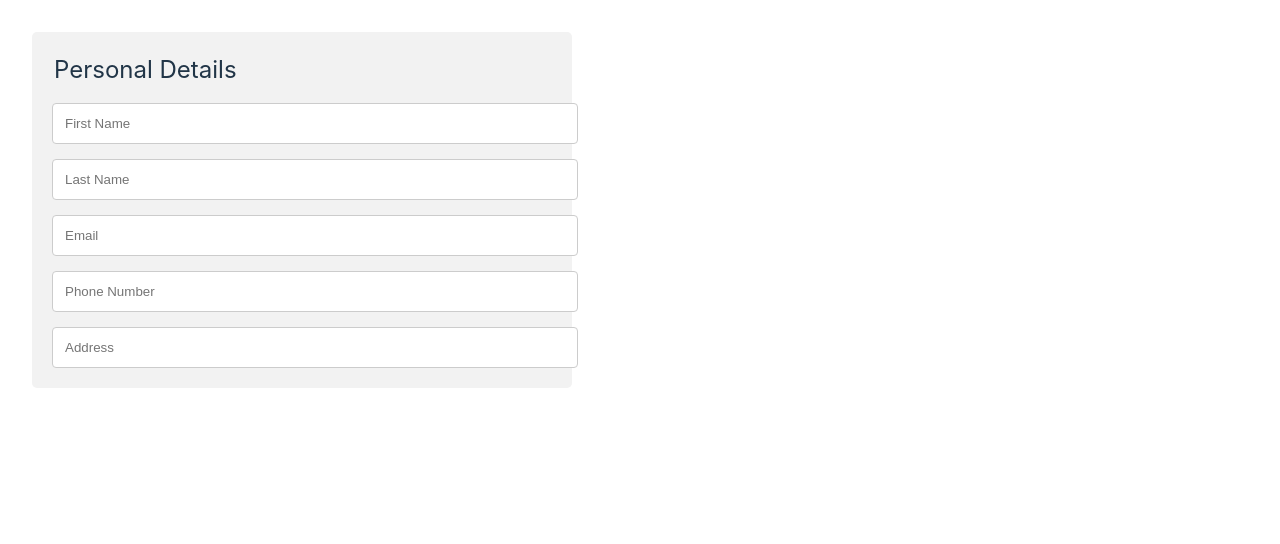
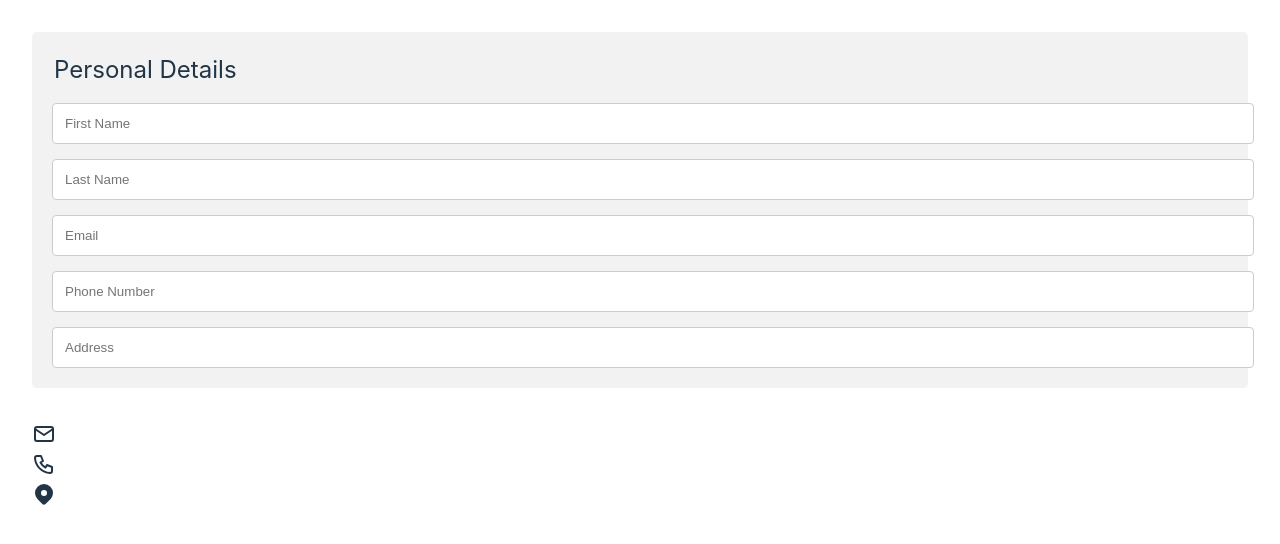
Before and after one commit to Samuel-Duncan/cv-application, a React (Vite) app: page / in a window 1280 px wide. Shown: the top 544 px of the page. Built offline with nearby package versions, Linux system fonts and the light colour scheme.

Commit message:
Add state to personal details form and preview

```diff
--- a/src/App.jsx
+++ b/src/App.jsx
@@ -1,11 +1,52 @@
 import { useState } from "react";
-import PersonalDetails from "./components/PersonalDetails";
+import exampleData from "./exampleData";
+import PersonalForm from "./components/PersonalForm";
+import PersonalPreview from "./components/PersonalPreview";
 import "./styles/App.css";
 
 function App() {
+  const [firstName, setFirstName] = useState("");
+  const [lastName, setLastName] = useState("");
+  const [email, setEmail] = useState("");
+  const [phoneNumber, setPhoneNumber] = useState("");
+  const [address, setAddress] = useState("");
+
+  const handleFirstName = (e) => {
+    setFirstName(e.target.value);
+  };
+
+  const handleLastName = (e) => {
+    setLastName(e.target.value);
+  };
+
+  const handleEmail = (e) => {
+    setEmail(e.target.value);
+  };
+
+  const handlePhoneNumber = (e) => {
+    setPhoneNumber(e.target.value);
+  };
+
+  const handleAddress = (e) => {
+    setAddress(e.target.value);
+  };
+
   return (
     <div className="page-wrapper">
-      <PersonalDetails />
+      <PersonalForm
+        firstNameChange={handleFirstName}
+        lastNameChange={handleLastName}
+        emailChange={handleEmail}
+        phoneNumberChange={handlePhoneNumber}
+        addressChange={handleAddress}
+      />
+      <PersonalPreview
+        firstName={firstName}
+        lastName={lastName}
+        email={email}
+        phoneNumber={phoneNumber}
+        address={address}
+      />
     </div>
   );
 }
--- a/src/components/PersonalDetails.jsx
+++ b/src/components/PersonalForm.jsx
@@ -1,58 +1,52 @@
 import Inputs from "./Inputs";
-import "../styles/PersonalDetails.css";
-function PersonalDetails({
-  firstName,
-  lastName,
-  email,
-  phoneNumber,
-  address,
-  onChange,
+import "../styles/Forms.css";
+function PersonalForm({
+  firstNameChange,
+  lastNameChange,
+  emailChange,
+  phoneNumberChange,
+  addressChange,
 }) {
   return (
-    <form action="" className="personal-details">
+    <form action="" className="form">
       <legend>Personal Details</legend>
       <Inputs
         id="firstName"
         label="First Name:"
         placeholder="First Name"
         type="text"
-        value={firstName}
-        onChange={onChange}
+        onChange={firstNameChange}
       />
       <Inputs
         id="lastName"
         label="Last Name:"
         placeholder="Last Name"
         type="text"
-        value={lastName}
-        onChange={onChange}
+        onChange={lastNameChange}
       />
       <Inputs
         id="email"
         label="Email:"
         placeholder="Email"
         type="email"
-        value={email}
-        onChange={onChange}
+        onChange={emailChange}
       />
       <Inputs
         id="phoneNumber"
         label="Phone Number:"
         placeholder="Phone Number"
         type="tel"
-        value={phoneNumber}
-        onChange={onChange}
+        onChange={phoneNumberChange}
       />
       <Inputs
         id="address"
         label="Address:"
         placeholder="Address"
         type="text"
-        value={address}
-        onChange={onChange}
+        onChange={addressChange}
       />
     </form>
   );
 }
 
-export default PersonalDetails;
+export default PersonalForm;
--- /dev/null
+++ b/src/components/PersonalPreview.jsx
@@ -0,0 +1,72 @@
+function PersonalPreview({ firstName, lastName, email, phoneNumber, address }) {
+  return (
+    <header className="cv-header">
+      <h1>
+        {firstName} {lastName}
+      </h1>
+      <div className="info-container">
+        <div className="icon-and-info">
+          <svg
+            xmlns="http://www.w3.org/2000/svg"
+            className="icon icon-tabler icon-tabler-mail"
+            width="24"
+            height="24"
+            viewBox="0 0 24 24"
+            strokeWidth="2"
+            stroke="currentColor"
+            fill="none"
+            strokeLinecap="round"
+            strokeLinejoin="round"
+          >
+            <path stroke="none" d="M0 0h24v24H0z" fill="none"></path>
+            <path d="M3 7a2 2 0 0 1 2 -2h14a2 2 0 0 1 2 2v10a2 2 0 0 1 -2 2h-14a2 2 0 0 1 -2 -2v-10z"></path>
+            <path d="M3 7l9 6l9 -6"></path>
+          </svg>
+          <span>{email}</span>
+        </div>
+        <div className="icon-and-info">
+          <svg
+            xmlns="http://www.w3.org/2000/svg"
+            className="icon icon-tabler icon-tabler-phone"
+            width="24"
+            height="24"
+            viewBox="0 0 24 24"
+            strokeWidth="2"
+            stroke="currentColor"
+            fill="none"
+            strokeLinecap="round"
+            strokeLinejoin="round"
+          >
+            <path stroke="none" d="M0 0h24v24H0z" fill="none"></path>
+            <path d="M5 4h4l2 5l-2.5 1.5a11 11 0 0 0 5 5l1.5 -2.5l5 2v4a2 2 0 0 1 -2 2a16 16 0 0 1 -15 -15a2 2 0 0 1 2 -2"></path>
+          </svg>
+          <span>{phoneNumber}</span>
+        </div>
+        <div className="icon-and-info">
+          <svg
+            xmlns="http://www.w3.org/2000/svg"
+            className="icon icon-tabler icon-tabler-map-pin-filled"
+            width="24"
+            height="24"
+            viewBox="0 0 24 24"
+            strokeWidth="2"
+            stroke="currentColor"
+            fill="none"
+            strokeLinecap="round"
+            strokeLinejoin="round"
+          >
+            <path stroke="none" d="M0 0h24v24H0z" fill="none" />
+            <path
+              d="M18.364 4.636a9 9 0 0 1 .203 12.519l-.203 .21l-4.243 4.242a3 3 0 0 1 -4.097 .135l-.144 -.135l-4.244 -4.243a9 9 0 0 1 12.728 -12.728zm-6.364 3.364a3 3 0 1 0 0 6a3 3 0 0 0 0 -6z"
+              strokeWidth="0"
+              fill="currentColor"
+            />
+          </svg>
+          <span>{address}</span>
+        </div>
+      </div>
+    </header>
+  );
+}
+
+export default PersonalPreview;
--- a/src/styles/PersonalDetails.css
+++ b/src/styles/Forms.css
@@ -17,12 +17,11 @@ legend {
   font-size: 1.5rem;
 }
 
-.personal-details {
+.form {
   display: flex;
   flex-direction: column;
   gap: 15px;
   border-radius: 5px;
   background-color: #f2f2f2;
   padding: 20px;
-  max-width: 500px;
 }
```
